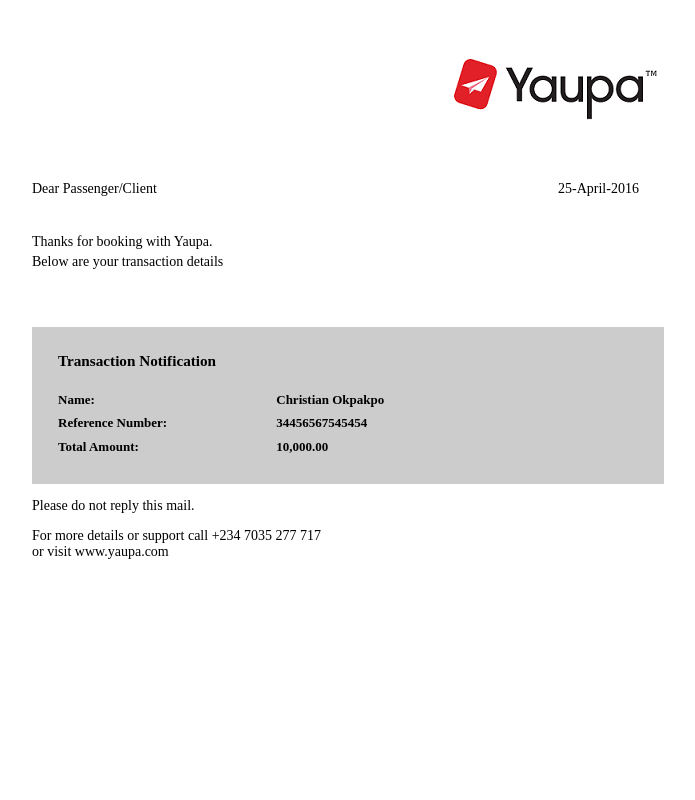
After one commit to DenisDesignOffice/yaupa, a PHP site: page /mail_template/mail.html in a window 1280 px wide. The commit adds this page. Shown: the whole page, without its empty margins (18-713 px from the left). Run offline with PHP 8.4, Linux system fonts and the light colour scheme.

Commit message:
mail template created

```diff
--- /dev/null
+++ b/mail_template/mail.css
@@ -0,0 +1,61 @@
+
+body
+{
+background:white;
+}
+
+
+.container
+{
+width:50%;
+height:60%;
+padding:3em;
+font-size:14px;
+}
+
+
+#date
+{
+position:absolute;
+left:45%;
+}
+
+.transaction
+{
+padding:2em;
+background:#CCCCCC;
+line-height:1.8em;
+font-weight:bold;
+padding-top:0.5em;
+font-size:13px;
+}
+
+.title
+{
+display:inline-block;
+position:relative;
+padding-right:5em;
+width:150px;
+}
+
+
+
+.value
+{
+display:inline-block;
+position:relative;
+left:0;
+}
+
+.greeting
+{
+padding:3em;
+line-height:1.4em;
+padding-left:0;
+}
+
+.logo
+{position:relative;
+left:65%;
+padding-bottom:0.5em;
+}
--- /dev/null
+++ b/mail_template/mail.html
@@ -0,0 +1,41 @@
+<!DOCTYPE html ">
+<html">
+<head>
+<meta http-equiv="Content-Type" content="text/html; charset=utf-8" />
+<title>Yaupa</title>
+<link rel="stylesheet" type="text/css" href="mail.css"/>
+</head>
+
+<body>
+
+<div class="container">
+
+<div class="logo"><img src="../static/images/full_logo.png"/></div>
+<div class="greeting">
+<span>Dear Passenger/Client </span>                               <span id="date"> 25-April-2016</span><br />
+<p><br />
+Thanks for booking with Yaupa.<br />
+Below are your transaction details
+</div>
+
+
+<div class="transaction">
+<h3>Transaction Notification</h3>
+
+<div>        <span class="title"> Name: </span>                    <span class="value">Christian Okpakpo</span></div>
+<div>  <span class="title">Reference Number: </span>                   <span class="value">  34456567545454</span></div>
+        <div><span class="title">  Total Amount:  </span>                 <span class="value">  10,000.00</span></div>
+</div>
+
+
+<div>
+<p>Please do not reply this mail.</p>
+
+For more details or support call +234 7035 277 717<br />
+or visit www.yaupa.com
+</div>
+
+  </div>
+
+</body>
+</html>
--- a/templates/controlpanel/taxi_services.php
+++ b/templates/controlpanel/taxi_services.php
@@ -17,7 +17,7 @@
 
 
         </form>
-        </div>
+        </div>s
         <div class="modal-body">
 
             <div>
```
Also changed, not shown: static/images/full_logo.png (added).
